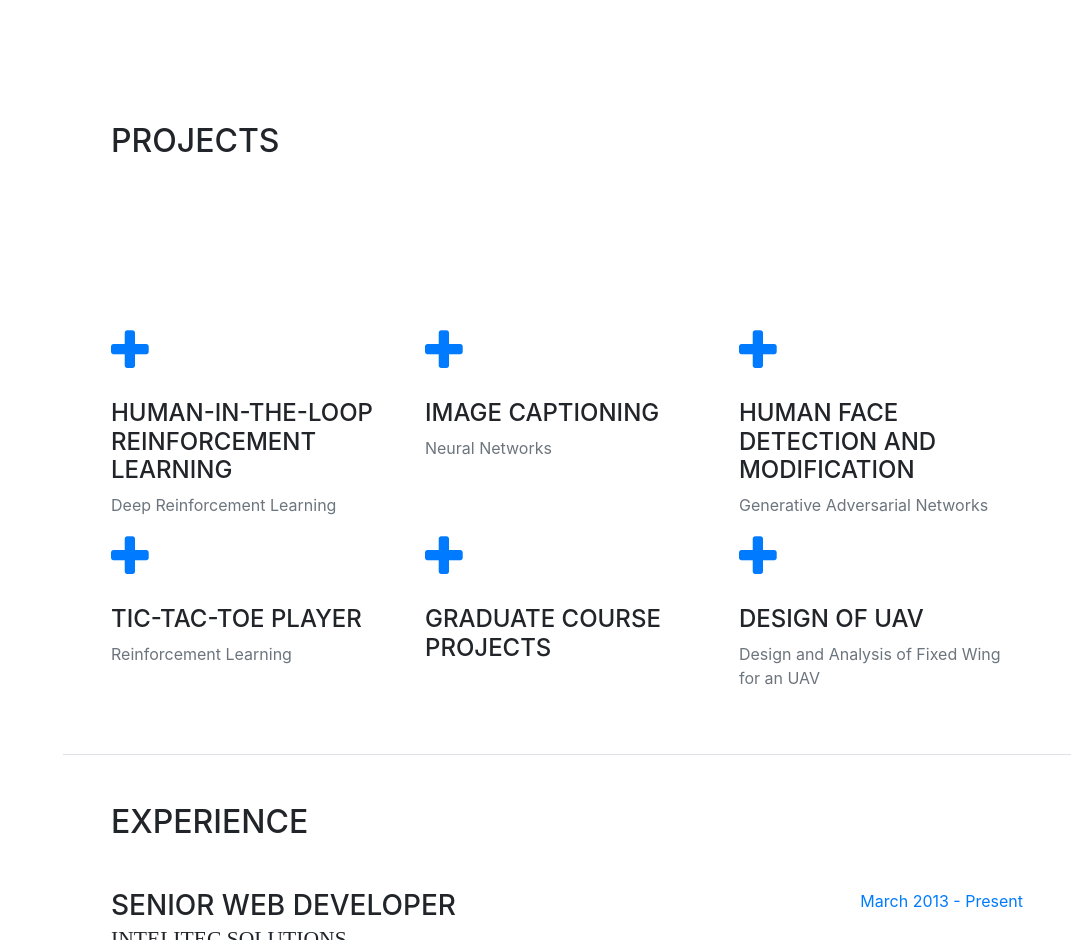
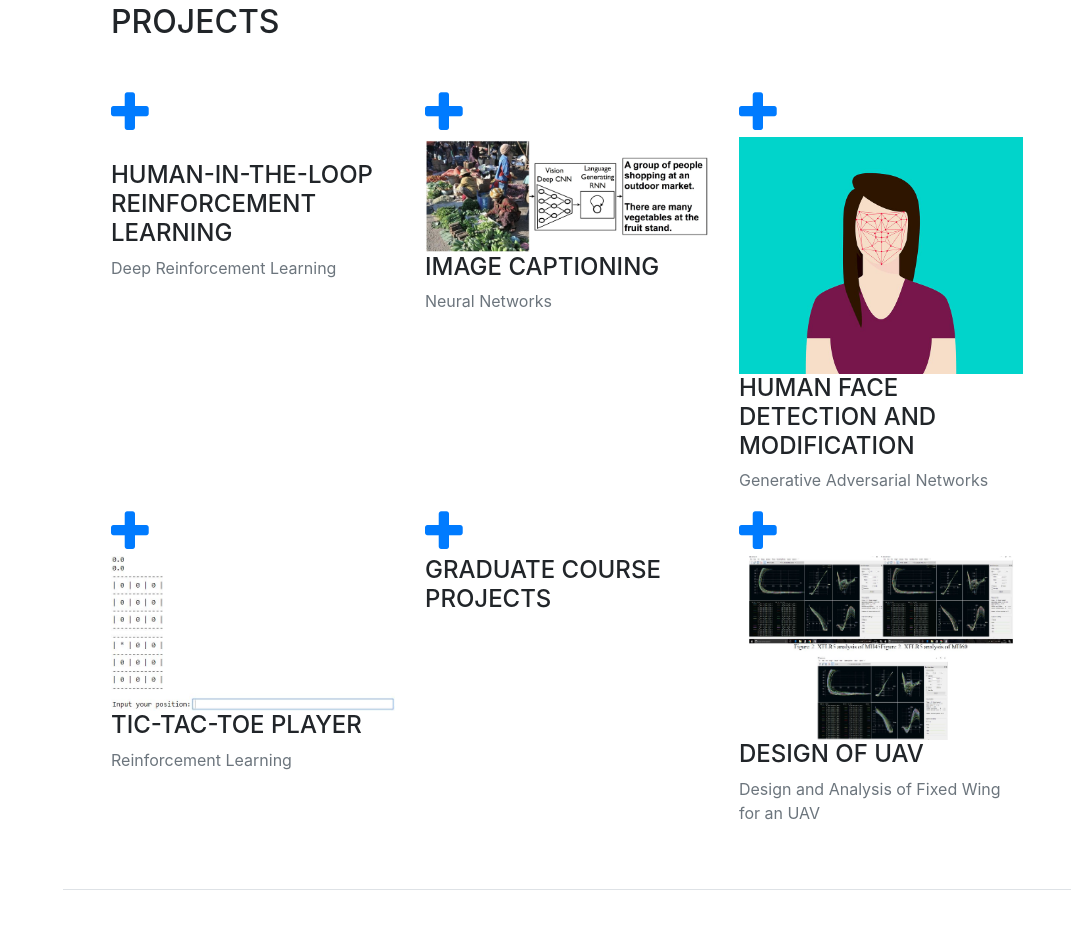
Before and after one commit to subhash-holla/PersonalWebsite, a website with bundled scripts: page index.html in a window 1280 px wide. Shown: the part 1645-2585 px from the top of the page, without its empty margins (209-1280 px from the left). Built offline with nearby package versions, Linux system fonts and the light colour scheme; files whose address does not match are found by name; a web font is replaced by a local one.

Commit message:
Project photos

```diff
--- a/index.html
+++ b/index.html
@@ -29,7 +29,7 @@
 
     <nav class="navbar navbar-expand-lg navbar-dark bg-primary fixed-top" id="sideNav">
       <a class="navbar-brand js-scroll-trigger" href="#page-top">
-        <span class="d-block d-lg-none">Start Bootstrap</span>
+        <span class="d-block d-lg-none">Subhash Holla H S</span>
         <span class="d-none d-lg-block">
           <img class="img-fluid img-profile rounded-circle mx-auto mb-2" src="Subhash.jpg" alt="">
         </span>
@@ -173,7 +173,7 @@
                     <i class="fa fa-plus fa-3x"></i>
                   </div>
                 </div>
-                <img class="img-fluid" src="img/portfolio/02-thumbnail.jpg" alt="">
+                <img class="img-fluid" src="encoder_decoder.jpg" alt="">
               </a>
               <div class="portfolio-caption">
                 <h4>Image Captioning</h4>
@@ -187,7 +187,7 @@
                     <i class="fa fa-plus fa-3x"></i>
                   </div>
                 </div>
-                <img class="img-fluid" src="img/portfolio/03-thumbnail.jpg" alt="">
+                <img class="img-fluid" src="face.jpg" alt="">
               </a>
               <div class="portfolio-caption">
                 <h4>Human face detection and modification </h4>
@@ -201,7 +201,7 @@
                     <i class="fa fa-plus fa-3x"></i>
                   </div>
                 </div>
-                <img class="img-fluid" src="img/portfolio/04-thumbnail.jpg" alt="">
+                <img class="img-fluid" src="TicTacToe.jpg" alt="">
               </a>
               <div class="portfolio-caption">
                 <h4>Tic-Tac-Toe player</h4>
@@ -215,7 +215,6 @@
                     <i class="fa fa-plus fa-3x"></i>
                   </div>
                 </div>
-                <img class="img-fluid" src="img/portfolio/05-thumbnail.jpg" alt="">
               </a>
               <div class="portfolio-caption">
                 <h4>Graduate Course Projects</h4>
@@ -228,7 +227,7 @@
                     <i class="fa fa-plus fa-3x"></i>
                   </div>
                 </div>
-                <img class="img-fluid" src="img/portfolio/06-thumbnail.jpg" alt="">
+                <img class="img-fluid" src="UAV.jpg" alt="">
               </a>
               <div class="portfolio-caption">
                 <h4>Design of UAV</h4>
@@ -495,7 +494,7 @@
                 <div class="modal-body">
                   <!-- Project Details Go Here -->
                   <h4 class="text-uppercase">Image Captioning using Google CNN-RNN Network</h4>
-                  <img class="img-fluid d-block mx-auto" src="img/portfolio/02-full.jpg" alt="">
+                  <img class="img-fluid d-block mx-auto" src="encoder_decoder.jpg" alt="">
                   <p>Achieved 87% accurate image captioning on the CNN autoencoder and RNN decoder network based on <a href="https://ai.googleblog.com/2014/11/a-picture-is-worth-thousand-coherent.html"> Google Blog </a></p>
                   <ul class="list-inline">
                     <li>Date: May 2018</li>
@@ -528,7 +527,7 @@
                 <div class="modal-body">
                   <!-- Project Details Go Here -->
                   <h4 class="text-uppercase">Human face detection and modification using GAN</h4>
-                  <img class="img-fluid d-block mx-auto" src="img/portfolio/03-full.jpg" alt="">
+                  <img class="img-fluid d-block mx-auto" src="face.jpg" alt="">
                   <p>Deploying a GAN with a loss of 0.7 to differentiate between faces and then modify to include new features in a face.</p>
                   <ul class="list-inline">
                     <li>Date: May 2018</li>
@@ -561,7 +560,7 @@
                 <div class="modal-body">
                   <!-- Project Details Go Here -->
                   <h4 class="text-uppercase">Tic-Tac-Toe player using Reinforcement Learning</h4>
-                  <img class="img-fluid d-block mx-auto" src="img/portfolio/04-full.jpg" alt="">
+                  <img class="img-fluid d-block mx-auto" src="TicTacToe.jpg" alt="">
                   <p>Implementation of Richard S. Sutton and Andrew G. Barto, Reinforcement Learning: An Introduction (2nd Edition) example.</p>
                   <ul class="list-inline">
                     <li>Date: Feb 2018</li>
@@ -630,11 +629,11 @@
                   <!-- Project Details Go Here -->
                   <h4 class="text-uppercase">Design and Analysis of Fixed Wing for an Unmanned Aerial Vehicle </h4>
                   <p class="item-intro text-muted">(Undergrad Capstone)</p>
-                  <img class="img-fluid d-block mx-auto" src="img/portfolio/06-full.jpg" alt="">
+                  <img class="img-fluid d-block mx-auto" src="UAV.jpg" alt="">
                   <p>Designed and analysed (CFD, structural and modal) a multipurpose platform followed by simulation of fabrication resulting in an estimated 15% cost reduction for the UAV as compared to a functioning platform in Europe.<b> [International Journal of Latest Engineering Research and Application, Vol. 02, Issue 07, July 2017]</b></p>
                   <ul class="list-inline">
                     <li>Date: August 2016-May 2017</li>
-                    <li>Category: Design</li>
+                    <li>Category: Design and Analysis</li>
                   </ul>
                   <button class="btn btn-primary" data-dismiss="modal" type="button">
                     <i class="fa fa-times"></i>
```
Also changed, not shown: TicTacToe.JPG (added), UAV.JPG (added), encoder_decoder.jpg (added), face.jpg (added).
